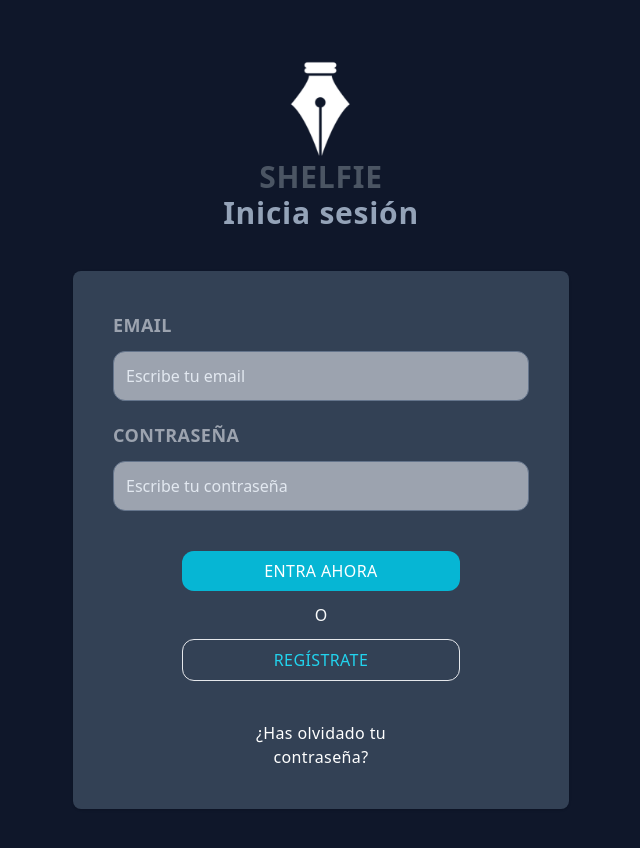
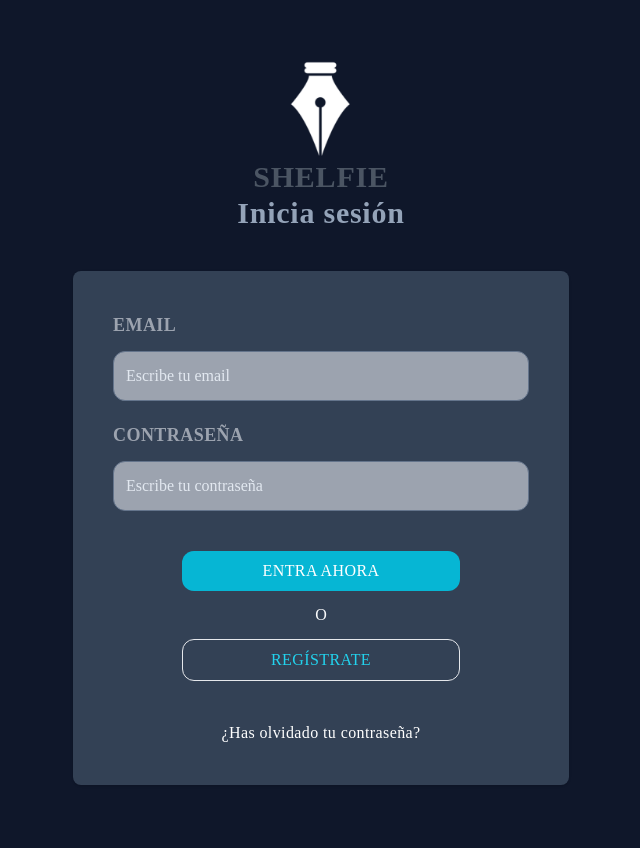
Before and after one commit to verlandev/my-library-app, a React (Vite) app: page / in a window 1280 px wide. Shown: the top 848 px of the page, without its empty margins (319-959 px from the left). Built offline with nearby package versions, Linux system fonts and the light colour scheme.

Commit message:
STYLE: font-family

```diff
--- a/src/index.css
+++ b/src/index.css
@@ -1,6 +1,8 @@
 @tailwind base;
 @tailwind components;
 @tailwind utilities;
+
+@import url('https://fonts.googleapis.com/css2?family=Golos+Text:wght@400;500;600;700;800;900&family=Montserrat:ital,wght@0,100;0,200;0,300;0,400;0,500;0,600;0,700;0,800;0,900;1,100;1,200;1,300;1,400;1,500;1,600;1,700;1,800;1,900&family=Mynerve&display=swap');
 
 ::-webkit-scrollbar {
     width: 10px;
@@ -13,3 +15,7 @@
   ::-webkit-scrollbar-thumb {
     background-color: #06b6d4;
   }
+
+  body{
+    font-family: 'Montserrat';
+  }
```
